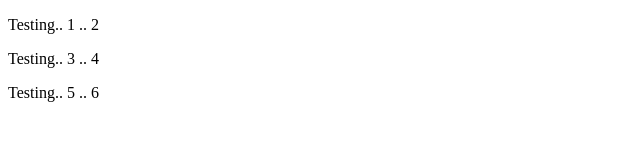
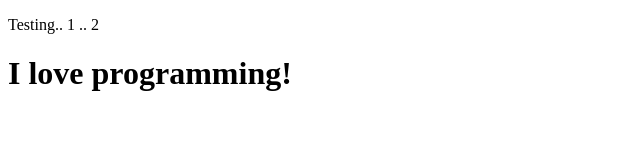
Before and after one commit to reesebre82/brendanreese.com, a website: page index.html in a window 1280 px wide. Shown: the whole page, without its empty margins (0-640 px from the left). Drawn offline with Linux system fonts and the light colour scheme.

Commit message:
Testing Travis

```diff
--- a/index.html
+++ b/index.html
@@ -8,7 +8,6 @@
 </head>
 <body>
     <p>Testing.. 1 .. 2</p>
-    <p>Testing.. 3 .. 4</p>
-    <p>Testing.. 5 .. 6</p>
+    <h1>I love programming!</h1>
 </body>
 </html>
```
